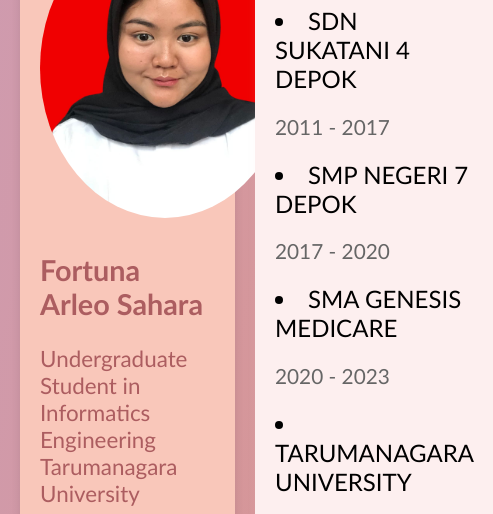
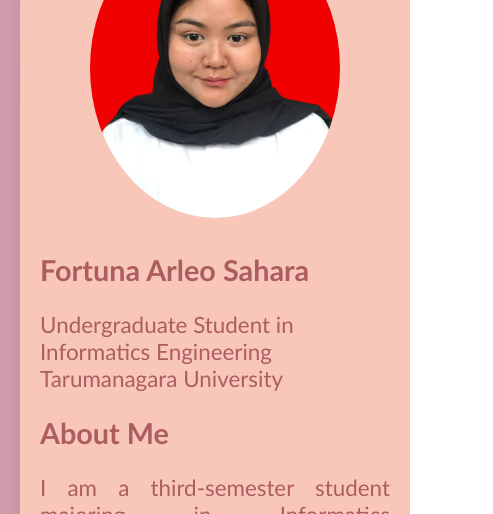
Before and after one commit to fortunecookiees/FortunaArleoSahara_535230144, a plain HTML site: page index.html in a window 390 px wide. Shown: the part 122-636 px from the top of the page, 493 px wide, since content can reach past the window. Drawn offline with Linux system fonts and the light colour scheme.

Commit message:
updatecss

```diff
--- a/styles.css
+++ b/styles.css
@@ -126,3 +126,18 @@ main h3 {
     font-size: 1.3rem;
     color: #000000
 }
+
+@media (max-width: 800px) {
+    .container {
+        flex-direction: column;
+    }
+
+    .sidebar, .main-content {
+        width: 100%;
+        margin: 0;
+    }
+
+    .main-content {
+        margin-top: 20px;
+    }
+}s
```
